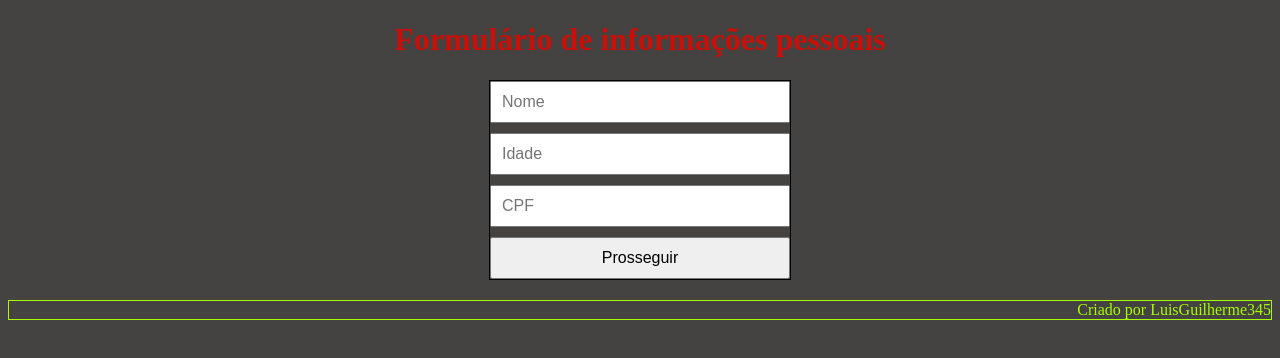
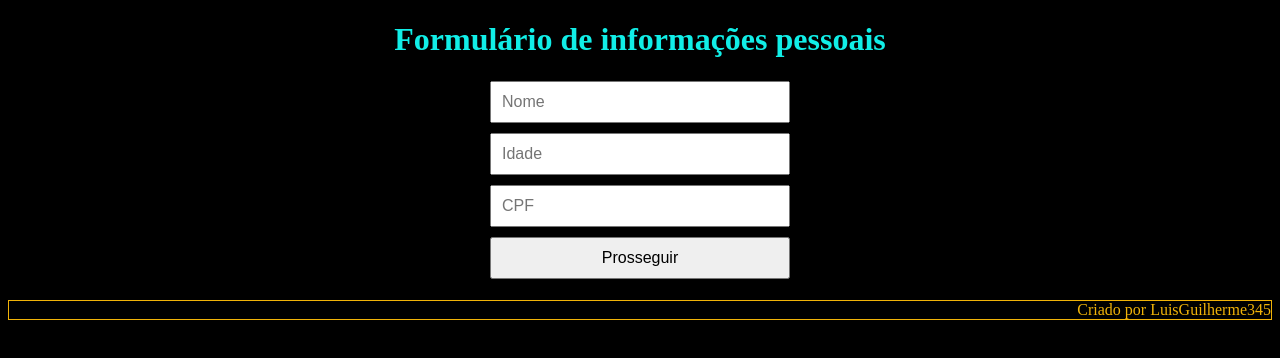
Before and after one commit to LGAPM345/programacao_web-cc-a, a plain HTML site: page index.html in a window 1280 px wide. Drawn offline with Linux system fonts and the light colour scheme.

Commit message:
alterações de cor

```diff
--- a/estilo.css
+++ b/estilo.css
@@ -1,5 +1,5 @@
 #titulo{
-    color: rgb(201, 15, 8);
+    color: rgb(17, 238, 231);
     text-align: center;
 }
 .entradas-formulario {
--- a/index.html
+++ b/index.html
@@ -1,5 +1,5 @@
 <!DOCTYPE html>
-<html lang="pt-br" style="background-color: rgb(68, 67, 65);">
+<html lang="pt-br" style="background-color: rgb(0, 0, 0);">
 <head>
     <meta charset="UTF-8">
     <meta name="viewport" content="width=device-width, initial-scale=1.0">
@@ -14,6 +14,6 @@
     <input type="text"placeholder="CPF">
     <button>Prosseguir</button>
 </div>
-    <footer class="rodape" style="color: rgb(166, 255, 0);">Criado por LuisGuilherme345</footer>
+    <footer class="rodape" style="color: rgb(241, 179, 8);">Criado por LuisGuilherme345</footer>
 </body>
 </html>
```
